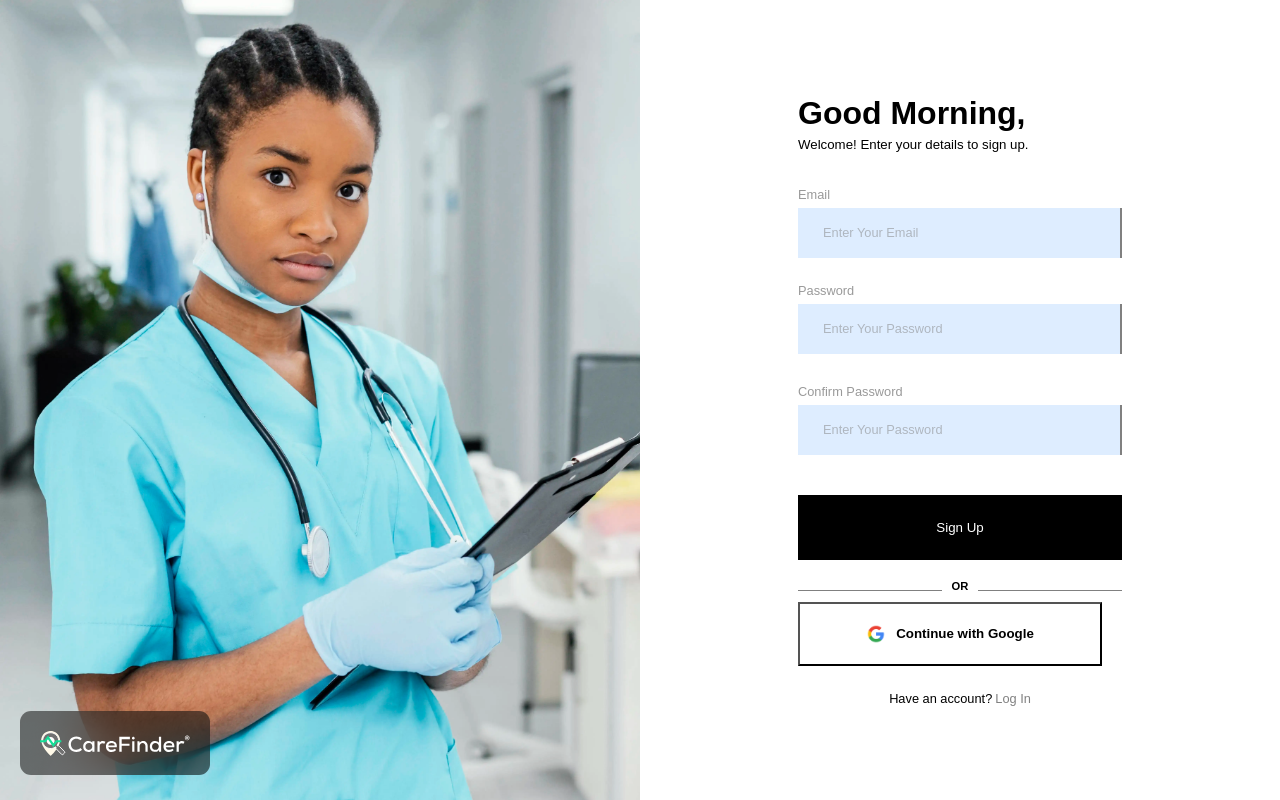
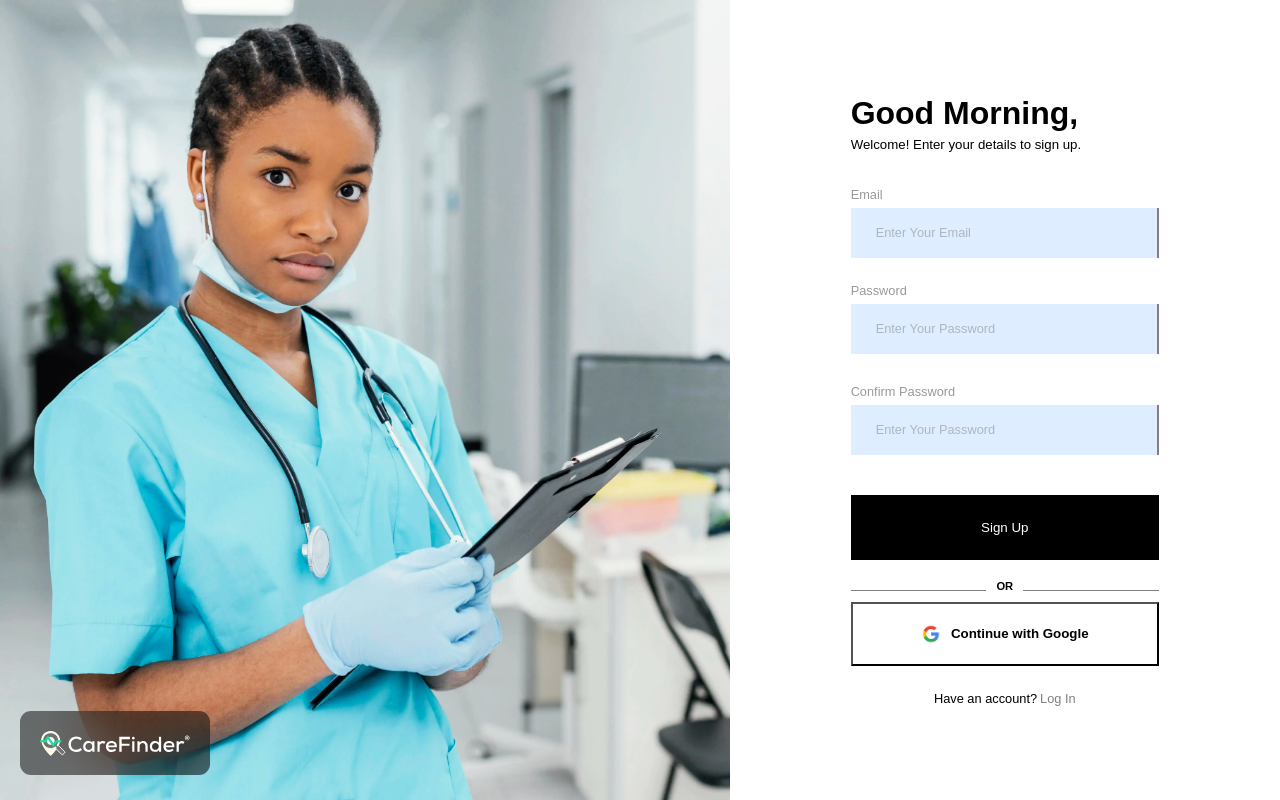
Before and after one commit to Kofi-eo/CareFinder, a Next.js app: page /Auth in a window 1280 px wide. Built offline with nearby package versions, Linux system fonts and the light colour scheme; no server answers.

Commit message:
Fix Auth images

```diff
--- a/src/components/Authentication/Authentication.jsx
+++ b/src/components/Authentication/Authentication.jsx
@@ -106,8 +106,8 @@ const Authentication = () => {
 				className='auth-image-container'
 				style={{
 					backgroundImage: form.isNewUser
-						? 'url(/SignUpImage.webp)'
-						: 'url(/SignInImage.webp)',
+						? 'url(/signUpImage.webp)'
+						: 'url(/signInImage.webp)',
 				}}
 			>
 				<div className='auth-logo-container'>
--- a/src/styles/style.css
+++ b/src/styles/style.css
@@ -1,7 +1,6 @@
 .auth-section-container {
 	height: 100vh;
-	display: grid;
-	grid-template-columns: repeat(4, minmax(0, 1fr));
+	display: flex;
 	justify-content: center;
 	align-items: center;
 	font-family: 'Poppins', sans-serif;
@@ -10,15 +9,14 @@
 
 .auth-container {
 	display: flex;
-	padding: 0px 55px;
-	grid-column: span 2;
-	width: 100%;
+	padding: 0px 20px;
+	width: 43%;
 	justify-content: center;
 	align-items: center;
 }
 
 .auth-image-container {
-	grid-column: span 2;
+	width: 57%;
 	display: flex;
 	height: 100%;
 	margin: auto 0;
@@ -178,6 +176,7 @@
 	display: flex;
 	justify-content: center;
 	align-items: center;
+	width: 100%;
 }
 
 .no-account {
@@ -205,19 +204,19 @@
 		flex-direction: column;
 		justify-content: space-between;
 		align-items: center;
-		overflow: scroll;
+		overflow-x: scroll;
 		min-height: 100vh;
 		height: auto;
 	}
 	.auth-container {
-		padding: 10%;
+		width: 100%;
+		padding: 5%;
 	}
 	.auth-image-container {
 		display: none;
 	}
 	.auth-section {
 		max-width: 800px;
-
 		padding: 10px 0px;
 	}
 	.form input {
```
